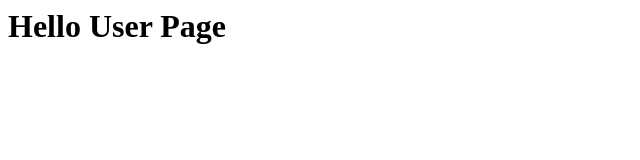
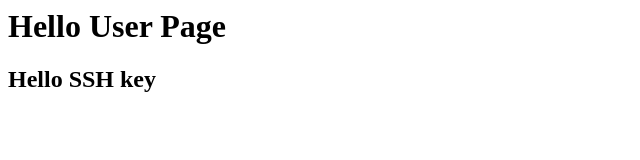
Before and after one commit to grayTurtle01/grayTurtle01.github.io, a plain HTML site: page index.html in a window 1280 px wide. Shown: the whole page, without its empty margins (0-640 px from the left). Drawn offline with Linux system fonts and the light colour scheme.

Commit message:
h2 added

```diff
--- a/index.html
+++ b/index.html
@@ -1 +1,2 @@
 <h1>Hello User Page</h1>
+<h2> Hello SSH key </h2>
```
